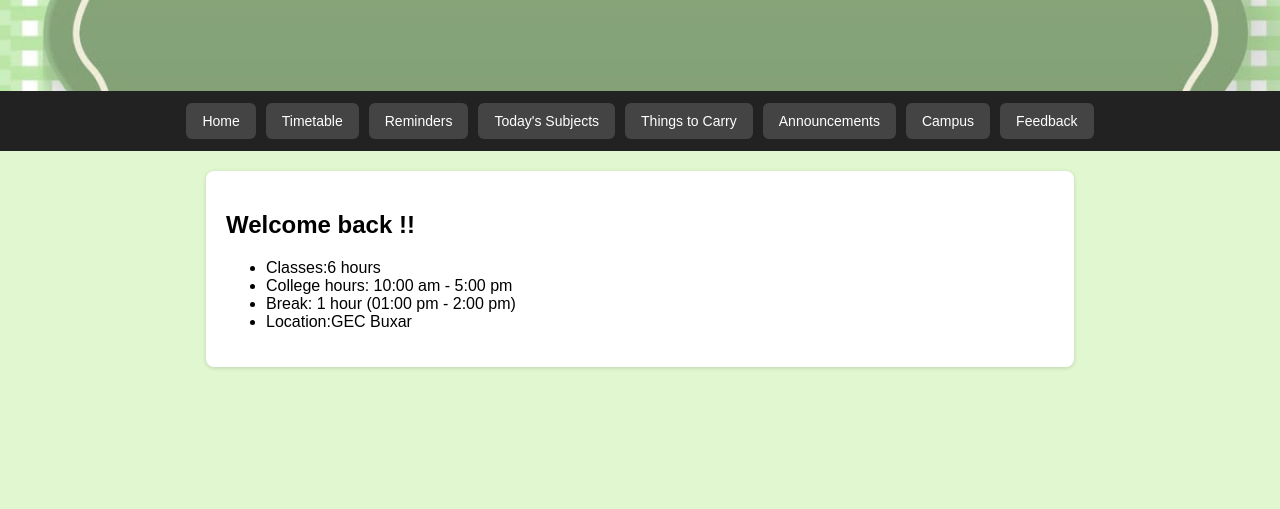
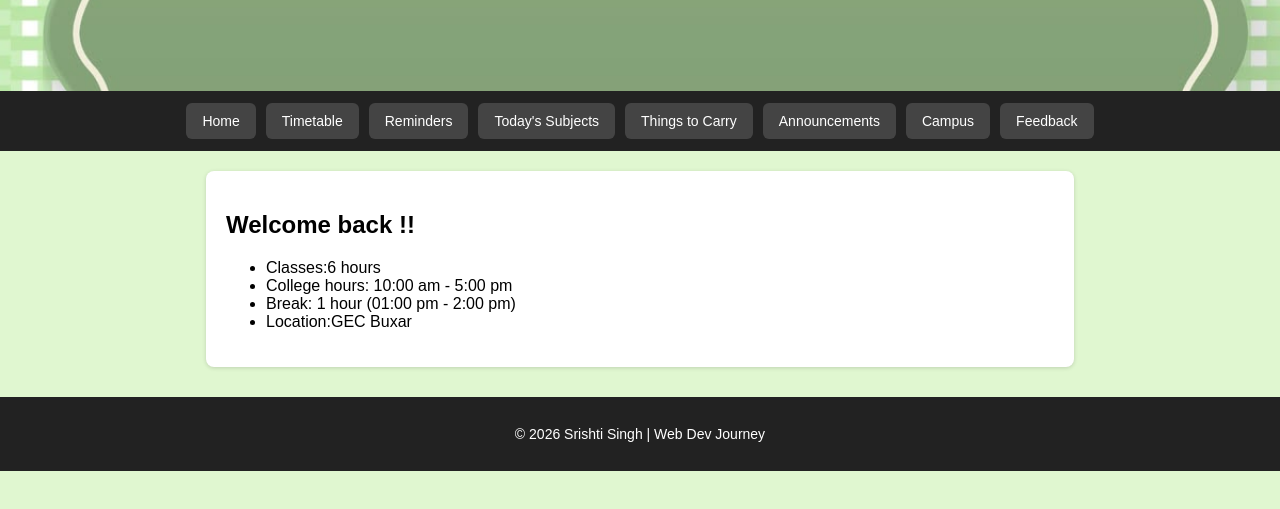
Before and after one commit to srishtisingh8083-prog/web-dev-journey, a plain HTML site: page index.html in a window 1280 px wide. Shown: the part 209-718 px from the top of the page. Drawn offline with Linux system fonts and the light colour scheme.

Commit message:
Add footer

```diff
--- a/index.html
+++ b/index.html
@@ -218,5 +218,9 @@
 
     </main>
 
+     <footer>
+        <p>&copy; 2026 Srishti Singh | Web Dev Journey</p>
+     </footer>
+
 </body>
 </html>
--- a/style.css
+++ b/style.css
@@ -119,3 +119,11 @@ form {
 textarea {
     min-height: 80px;
 }
+footer {
+  text-align: center;
+  padding: 15px;
+  margin-top: 30px;
+  background-color: #222;
+  color: #fff;
+  font-size: 14px;
+}
```
